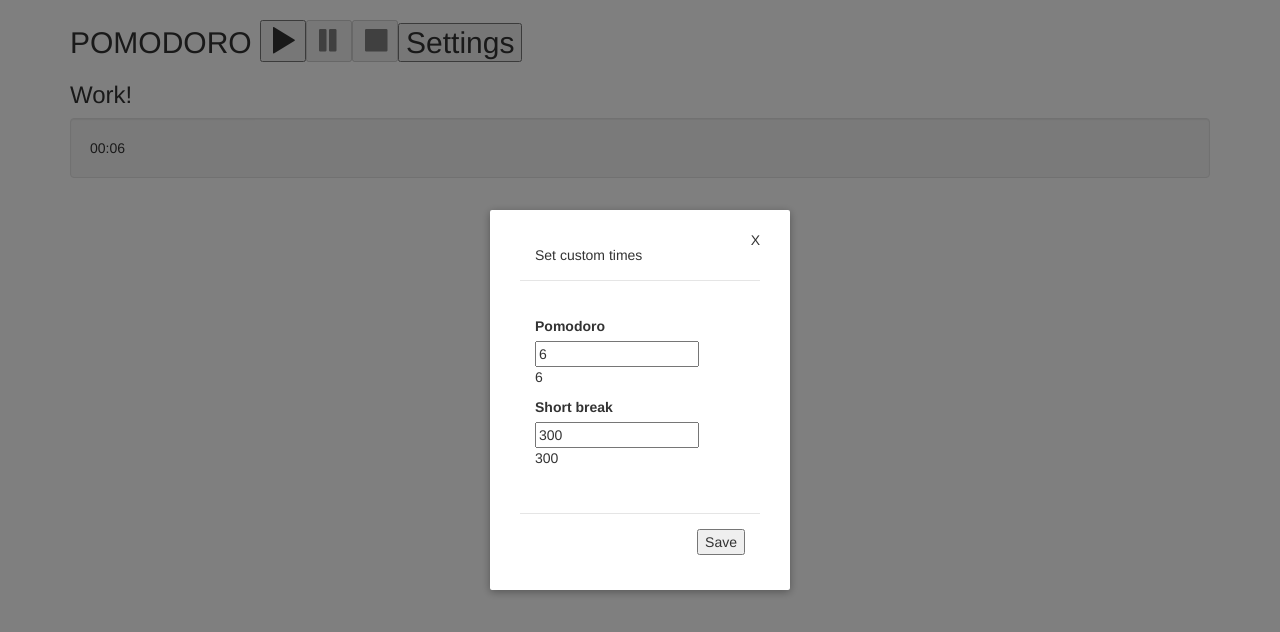
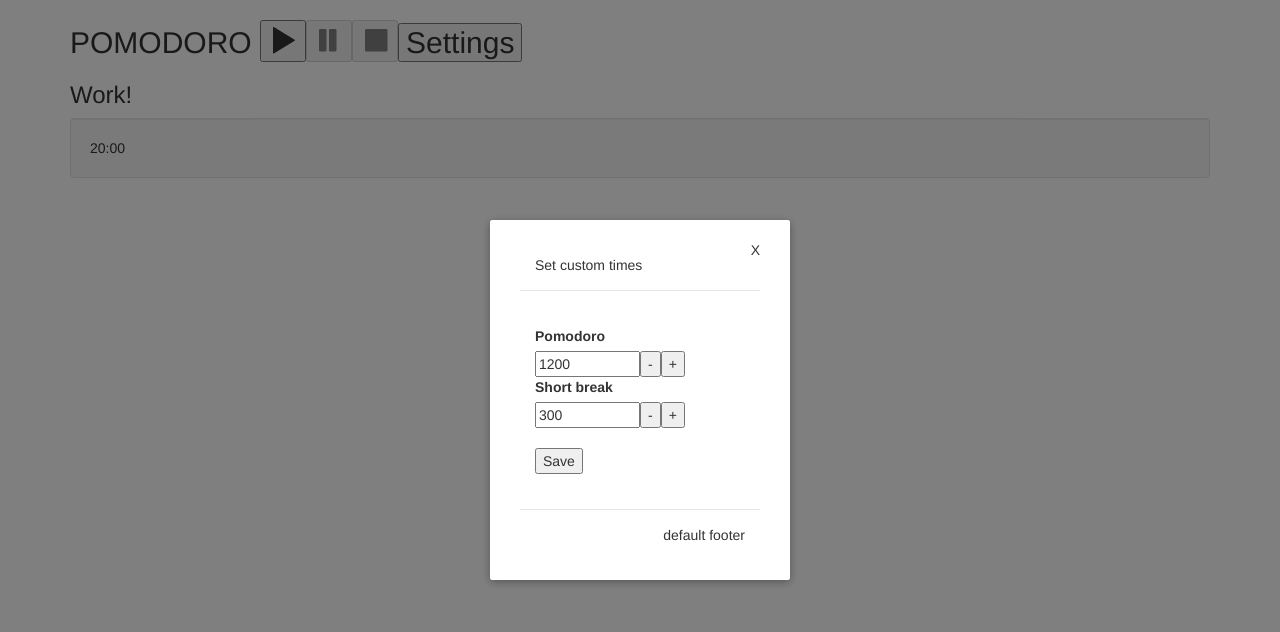
Before and after one commit to ibaczewska/pomodoro, a Vue app: page / in a window 1280 px wide. Both pictures are taken after a click on the button "Settings". Shown: the top 632 px of the page. Built offline with nearby package versions, Linux system fonts and the light colour scheme.

Commit message:
added update method to store

```diff
--- a/src/App.vue
+++ b/src/App.vue
@@ -18,17 +18,28 @@
     <transition name="fade">
       <modal v-if="showModal" @close="modalClose">
         <div slot="header">Set custom times</div>
-        <div slot="body">
-          <label>Pomodoro</label>
-          <input :value="pomodoro"/>
-          <p>{{pomodoro}}</p>
-          <label>Short break</label>
-          <input :value="shortBreak"/>
-          <p>{{shortBreak}}</p>
-        </div>
-        <div slot="footer">
-          <button>Save</button>
-        </div>
+
+<div slot="body">
+        <form>
+
+            <label>Pomodoro</label>
+            <br>
+            <input v-model="pomodoro" @change="update"/>
+            <button @click.prevent="update">-</button>
+            <button @click.prevent="update">+</button>
+            <br>
+            <label>Short break</label>
+            <br>
+            <input v-model="shortBreak"/>
+            <button @click.prevent="update">-</button>
+            <button @click.prevent="update">+</button>
+            <br>
+            <br>
+
+            <button @click="save">Save</button>
+        </form>
+</div>
+
       </modal>
     </transition>
 
@@ -36,7 +47,7 @@
 </template>
 
 <script>
-import { mapGetters } from 'vuex'
+import { mapGetters, mapActions } from 'vuex'
 
 import ControlsComponent from './components/ControlsComponent'
 import CountdownComponent from './components/CountdownComponent'
@@ -70,11 +81,18 @@ export default {
   },
 
   methods: {
+    ...mapActions([
+      'update'
+    ]),
+
     modalOpen () {
       this.showModal = true
     },
     modalClose () {
       this.showModal = false
+    },
+    save () {
+      this.modalClose()
     }
   },
 
@@ -89,4 +107,7 @@ export default {
   .fade-enter, .fade-leave-active {
     opacity: 0
   }
+  input {
+    max-width: 50%;
+  }
 </style>
--- a/src/components/KittensComponent.vue
+++ b/src/components/KittensComponent.vue
@@ -1,5 +1,5 @@
 <template>
-  <div class="well">
+  <div>
     <img :src="catimgsrc" />
   </div>
 </template>
--- a/src/config.js
+++ b/src/config.js
@@ -1,3 +1,3 @@
-export const WORKING_TIME = 0.1 * 60
+export const WORKING_TIME = 20 * 60
 export const RESTING_TIME = 5 * 60
 export const KITTEN_TIME = 5
--- a/src/vuex/actions.js
+++ b/src/vuex/actions.js
@@ -9,5 +9,8 @@ export default {
   },
   stop: ({ commit }) => {
     commit(types.STOP)
+  },
+  update: ({ commit }) => {
+    commit(types.UPDATE)
   }
 }
--- a/src/vuex/mutation_types.js
+++ b/src/vuex/mutation_types.js
@@ -1,3 +1,4 @@
 export const START = 'START'
 export const STOP = 'STOP'
 export const PAUSE = 'PAUSE'
+export const UPDATE = 'UPDATE'
--- a/src/vuex/mutations.js
+++ b/src/vuex/mutations.js
@@ -20,6 +20,12 @@ function tick (state) {
   }
 }
 
+function update (state, value) {
+  state.pomodoro = parseInt(state.pomodoro)
+  if (value > 0 || state.pomodoro > 1) {
+    state.pomodoro += 1
+  }
+}
 export default {
   [types.START] (state) {
     state.started = true
@@ -39,5 +45,9 @@ export default {
     state.started = false
     clearInterval(state.interval)
     togglePomodoro(state, true)
+  },
+  [types.UPDATE] (state) {
+    update(state, 1)
   }
+
 }
```
Also changed, not shown: 1 other file (tests, documents, lock files or other folders).
